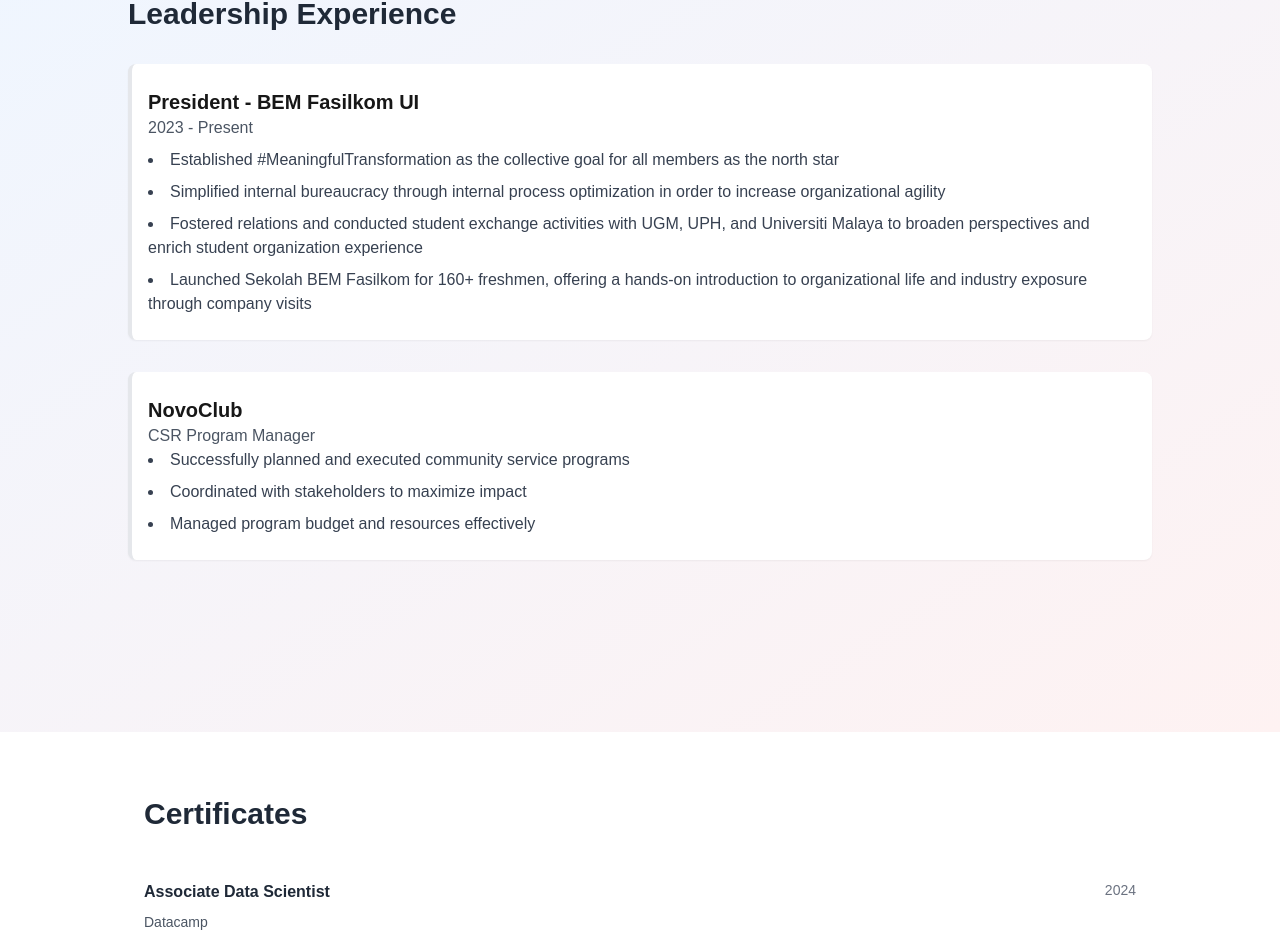
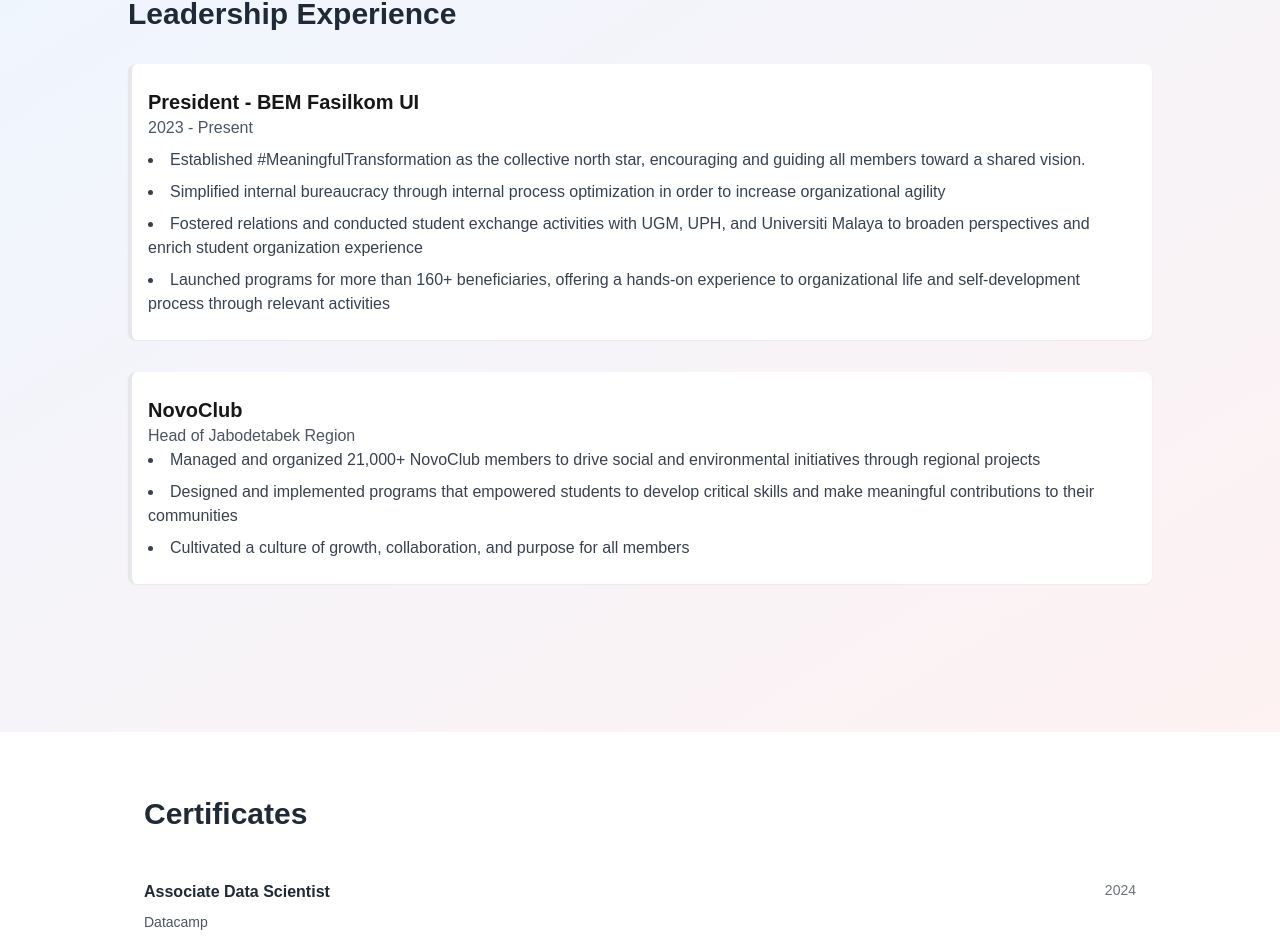
Before and after one commit to mrtrq/homebase, a Next.js app: page / in a window 1280 px wide. Shown: the part 1668-2610 px from the top of the page. Built offline with nearby package versions, Linux system fonts and the light colour scheme.

Commit message:
update copywriting

```diff
--- a/app/components/ExperienceSection.tsx
+++ b/app/components/ExperienceSection.tsx
@@ -5,20 +5,20 @@ const ExperienceSection = () => {
             period: "2023 - Present",
             color: "blue",
             responsibilities: [
-              "Established #MeaningfulTransformation as the collective goal for all members as the north star",
+              "Established #MeaningfulTransformation as the collective north star, encouraging and guiding all members toward a shared vision.",
               "Simplified internal bureaucracy through internal process optimization in order to increase organizational agility",
               "Fostered relations and conducted student exchange activities with UGM, UPH, and Universiti Malaya to broaden perspectives and enrich student organization experience",
-              "Launched Sekolah BEM Fasilkom for 160+ freshmen, offering a hands-on introduction to organizational life and industry exposure through company visits",
+              "Launched programs for more than 160+ beneficiaries, offering a hands-on experience to organizational life and self-development process through relevant activities",
             ]
           },
           {
             title: "NovoClub",
-            subtitle: "CSR Program Manager",
+            subtitle: "Head of Jabodetabek Region",
             color: "blue",
             responsibilities: [
-              "Successfully planned and executed community service programs",
-              "Coordinated with stakeholders to maximize impact",
-              "Managed program budget and resources effectively"
+              "Managed and organized 21,000+ NovoClub members to drive social and environmental initiatives through regional projects",
+              "Designed and implemented programs that empowered students to develop critical skills and make meaningful contributions to their communities",
+              "Cultivated a culture of growth, collaboration, and purpose for all members"
             ]
           }
 
```
